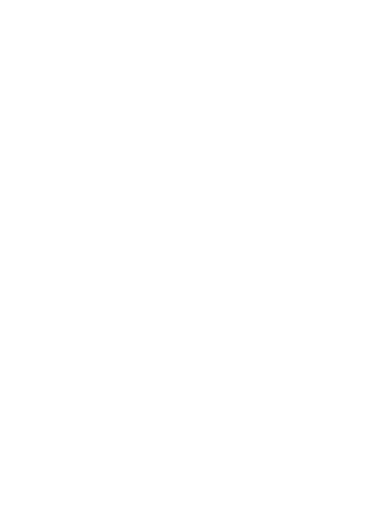
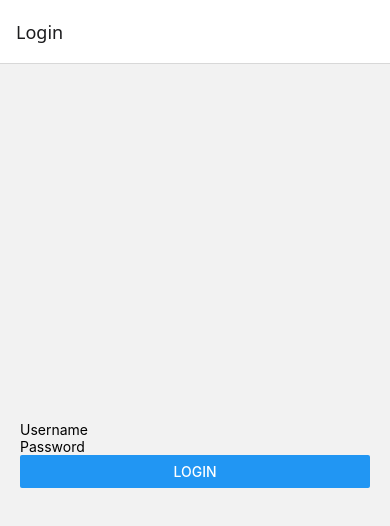
Before and after one commit to Soufiane1412/Myclothing_Frontend, a React Native app: screen /Login in a window 390 px wide. Shown: the top 526 px of the page. Built offline with nearby package versions, Linux system fonts and the light colour scheme.

Commit message:
fix: forget to install peer dependecies, render error solved

```diff
--- a/App.tsx
+++ b/App.tsx
@@ -36,11 +36,26 @@ const Stack = createNativeStackNavigator();
 // const Tab = createBottomTabNavigator<RootTabParamList>()
 
 
+
+function AppNavigator() {
+
+  return (
+    <Stack.Navigator>
+      <Stack.Screen name='Login' component={LoginScreen} options={{headerShown: true}}/>
+    </Stack.Navigator>
+  )
+};
+
+
+
+
 function App() {
   return (
-    <NavigationContainer>
-        <Stack.Screen name='Login' component={LoginScreen}/>
-    </NavigationContainer>
+    <AuthProvider>
+      <NavigationContainer>
+        <AppNavigator/>
+      </NavigationContainer>
+    </AuthProvider>
   );
 }
 
--- a/package.json
+++ b/package.json
@@ -28,9 +28,9 @@
     "react": "18.2.0",
     "react-native": "0.74.5",
     "react-native-gesture-handler": "^2.22.1",
-    "react-native-safe-area-context": "4.10.5",
+    "react-native-safe-area-context": "^5.2.0",
     "react-native-screen": "^1.0.1",
-    "react-native-screens": "3.34.0",
+    "react-native-screens": "^4.6.0",
     "react-native-svg": "15.2.0",
     "react-native-vector-icons": "^10.2.0",
     "react-websocket": "^2.1.0",
--- a/screens/LoginScreen.tsx
+++ b/screens/LoginScreen.tsx
@@ -43,6 +43,7 @@ export default function LoginScreen ({ navigation }) {
 const styles = StyleSheet.create({
 
   container: {
+
     flex: 1,
     justifyContent: 'center',
     padding: 20,
```
Also changed, not shown: contexts/AuthContext.tsx (+4 -4 lines), 2 other files (tests, documents, lock files or other folders).
